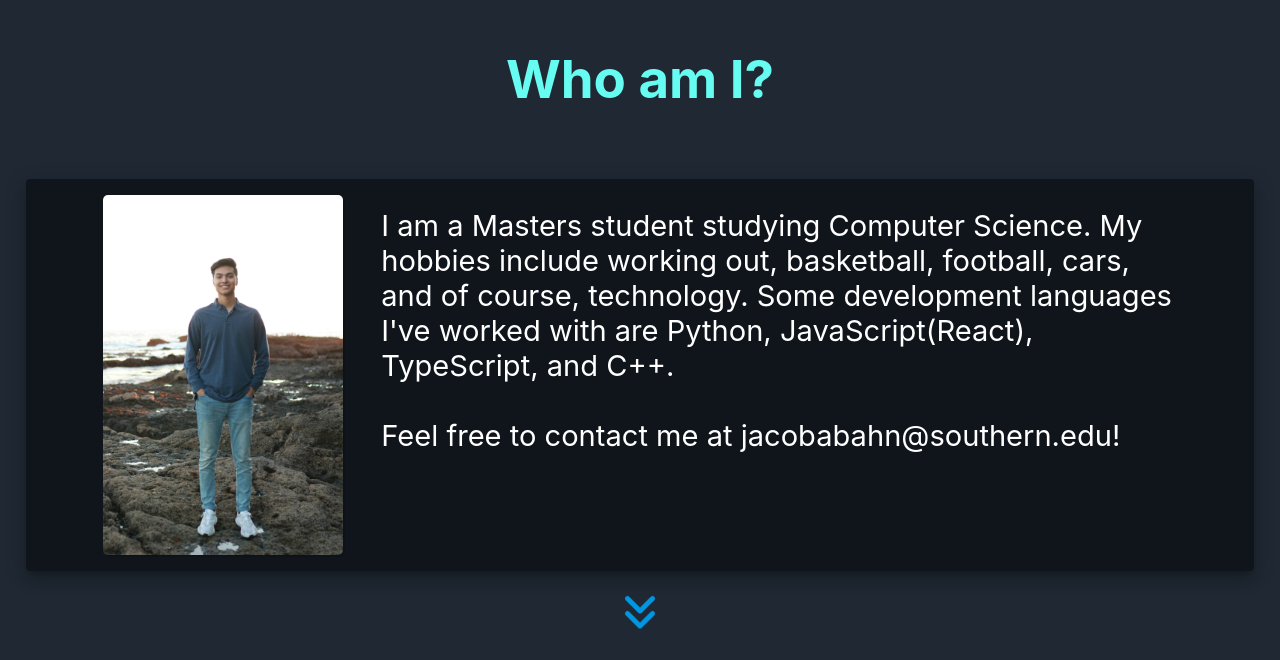
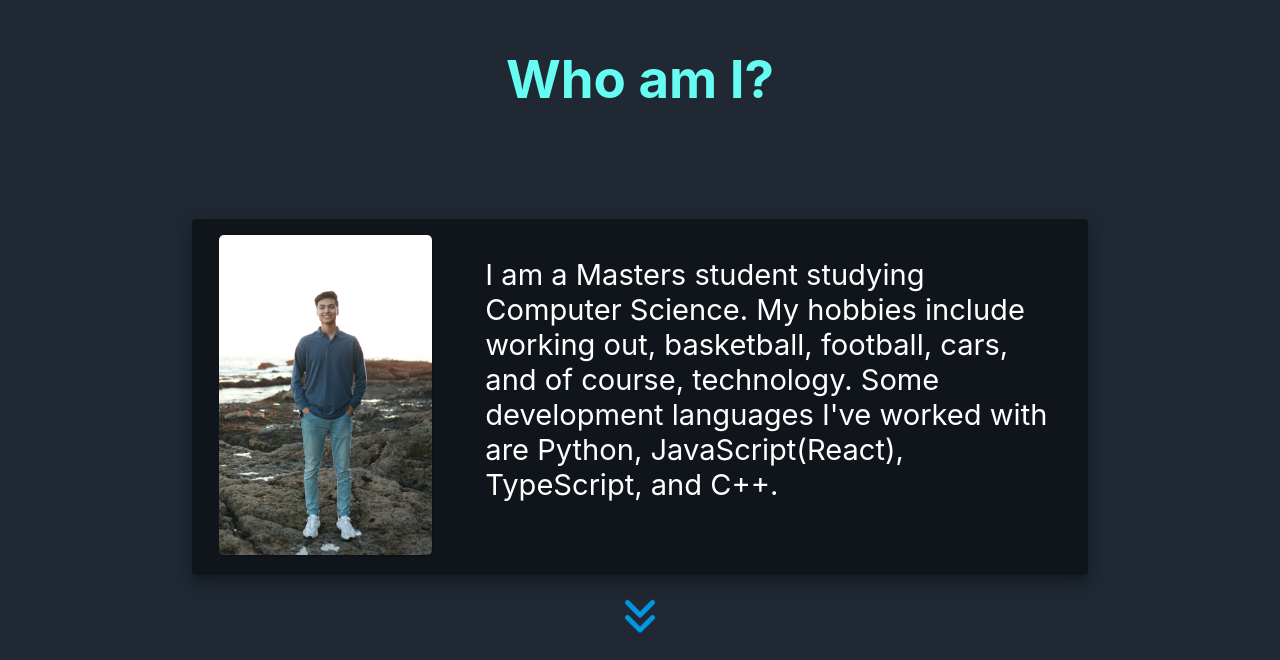
Before and after one commit to jacobabahn/jacobs-site, a React (Create React App) app: page / in a window 1280 px wide. Shown: the part 820-1480 px from the top of the page. Built offline with nearby package versions, Linux system fonts and the light colour scheme.

Commit message:
Modified styling for the About page

```diff
--- a/src/components/AboutMe.css
+++ b/src/components/AboutMe.css
@@ -1,9 +1,10 @@
 .page {
-    /* height: 100vh !important; */
+    min-height: 100vh !important;
     text-align: center;
     display: flex;
     flex-direction: column;
     margin-bottom: 1vh;
+    align-items: center;
 
 }
 .heading {
@@ -13,39 +14,34 @@
 }
 .content {
     display: flex;
-    justify-content: space-around;
     flex-direction: row;
     flex-wrap: wrap;
-    /* padding-top: 3vh;
-    padding-bottom: 3vh; */
-    /* padding-left: 15rem; */
+    justify-content: space-around;
+    align-items: center;
+    margin-top: 5vh;
     background-color: #10151b !important;
     border-radius: 30px;
     box-shadow: 3px 7px 5px -5px rgba(0,0,0,0.2),3px 5px 5px 3px rgba(0,0,0,0.14),3px 5px 9px 3px rgba(0,0,0,0.12);
-    margin-left: 2vw;
-    margin-right: 2vw;
+    width: 70vw;
+}
+.textContainer {
+    height: 100%;
+
 }
 .ptext {
     color: white;
     font-size: calc(15px + 1.1vw);
     text-align: left;
-    float: right;
-    width: 65%;
-    /* margin: 0 auto; */
-    margin-right: 5%;
+    width: 45vw;
+    margin: 1rem;
 
 }
 .me {
-    height: 45vh;
+    height: 40vh;
     width: auto;
-    float: left;
+    margin: 1rem;
     border-radius: 5px;
     box-shadow: 2px 2px rgba(0,0,0,0.12);
-    /* margin: 0 auto; */
-    margin-left: 5vw;
-    margin-right: 1vw;
-    margin-top: 2vh;
-    margin-bottom: 2vh;
 }
 .down {
     height: 10vh;
@@ -55,9 +51,7 @@
     margin-left: auto;
     margin-right: auto;
     margin-bottom: -5vh;
-    /* margin-top: 40%; */
     animation: show 2s forwards;
     animation-delay: 3s;
-    /* visibility: hidden; */
     opacity: 0;
 }
--- a/src/components/AboutMe.js
+++ b/src/components/AboutMe.js
@@ -15,15 +15,17 @@ const AboutMe = (props) => {
         <div className="page" id="about">
             <Fade left>
                 <h1 className="heading">Who am I?</h1>
-                {/* <div className="content"> */}
                 <Card className="content" elevation={11}>
+                    <div className="imgDiv">
                         <img className="me" src={me} />
+                    </div>
+                    <div className="textContainer">
                         <p className="ptext">
                             I am a Masters student studying Computer Science.
                             My hobbies include working out, basketball, football, cars, and of course, technology.
                             Some development languages I've worked with are Python, JavaScript(React), TypeScript, and C++. <br/> <br/>
-                        Feel free to contact me at jacobabahn@southern.edu!
                         </p>
+                    </div>
                 </Card>
             </Fade>
             <Link to="proj" smooth={true} duration={1000}>
--- a/src/components/Home.css
+++ b/src/components/Home.css
@@ -42,6 +42,7 @@
     animation-delay: 2.5s;
     transition: all .25s ease-in-out;
     opacity: 0;
+    margin-bottom: -100%;
 }
 .down:hover {
     transform: scale(1.2);
```
Also changed, not shown: 2 other files (tests, documents, lock files or other folders). Lines whose indentation alone changed are shown as unchanged.
